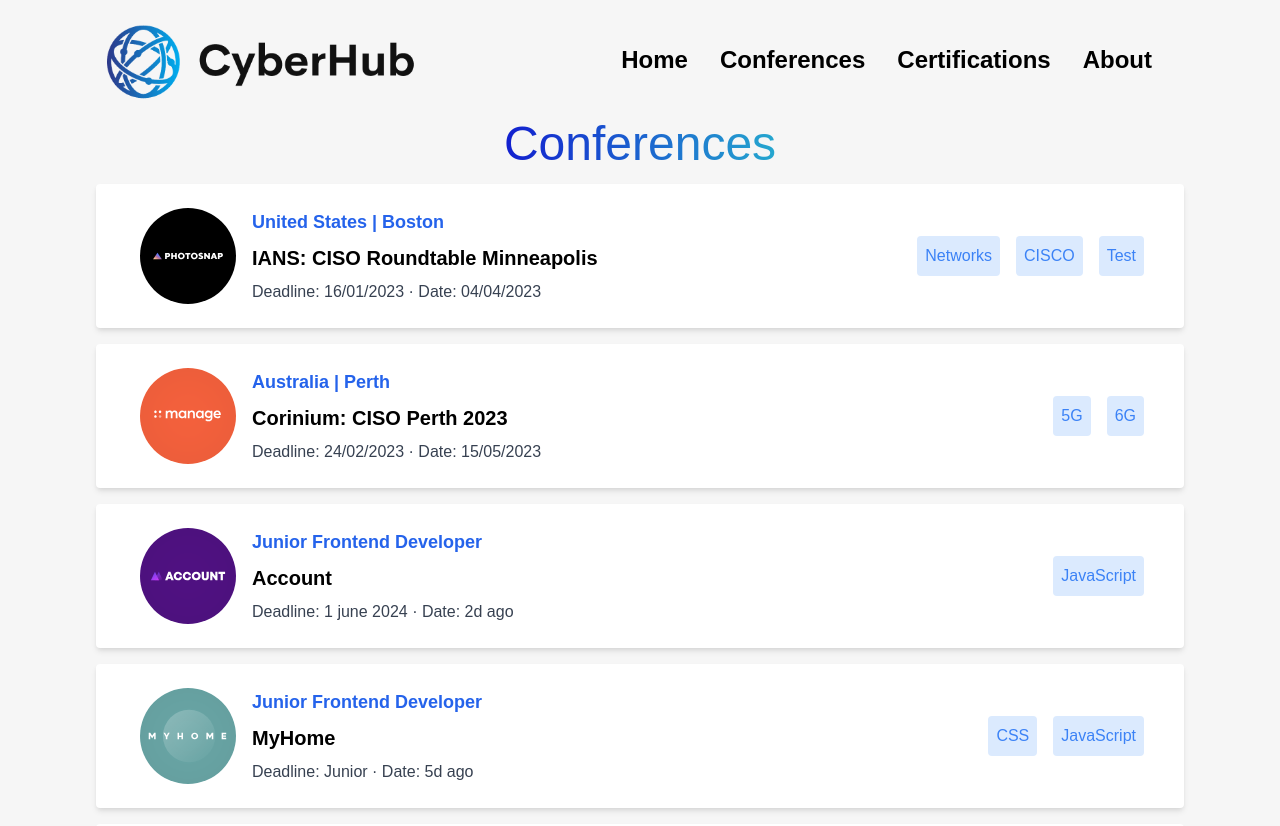
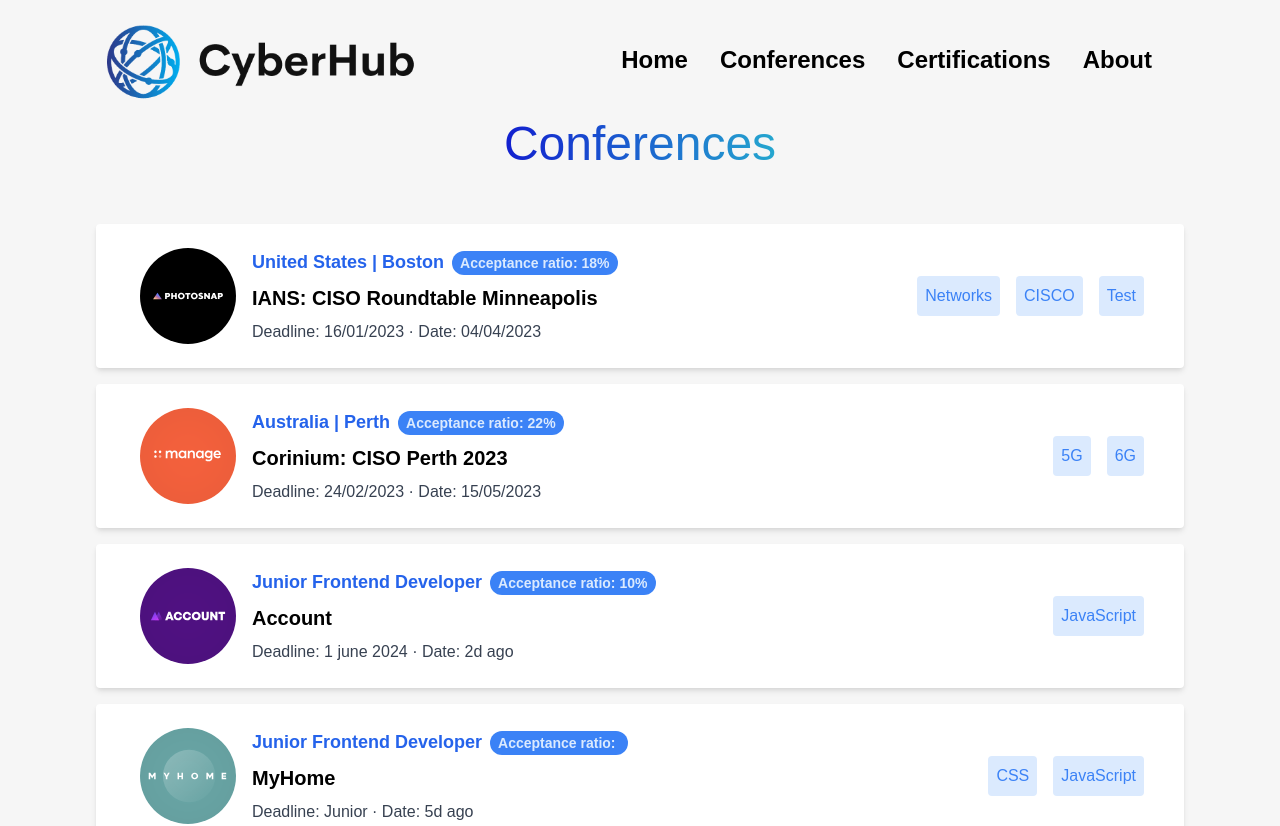
Before and after one commit to ThomasPrl/cyber-hub, a React (Create React App) app: page /conferences in a window 1280 px wide. Shown: the top 826 px of the page. Built offline with nearby package versions, Linux system fonts and the light colour scheme.

Commit message:
Add Acceptance-Ratio display

```diff
--- a/src/assets/data.json
+++ b/src/assets/data.json
@@ -3,8 +3,8 @@
     "id": 1,
     "title": "IANS: CISO Roundtable Minneapolis",
     "logo": "/images/photosnap.svg",
-    "new": true,
-    "featured": true,
+    "acceptance": "18%",
+    "featured": "A",
     "localisation": "United States | Boston",
     "description": "Special conference for CISCO system",
     "publish_deadline": "16/01/2023",
@@ -18,8 +18,8 @@
     "id": 2,
     "title": "Corinium: CISO Perth 2023",
     "logo": "/images/manage.svg",
-    "new": true,
-    "featured": true,
+    "acceptance": "22%",
+    "featured": "A",
     "localisation": "Australia | Perth",
     "description": "5G/6G",
     "publish_deadline": "24/02/2023",
@@ -33,7 +33,7 @@
     "id": 3,
     "title": "Account",
     "logo": "/images/account.svg",
-    "new": true,
+    "acceptance": "10%",
     "featured": false,
     "localisation": "Junior Frontend Developer",
     "description": "Frontend",
@@ -48,7 +48,7 @@
     "id": 4,
     "title": "MyHome",
     "logo": "/images/myhome.svg",
-    "new": false,
+    "acceptance": false,
     "featured": false,
     "localisation": "Junior Frontend Developer",
     "description": "Frontend",
@@ -63,7 +63,7 @@
     "id": 5,
     "title": "Loop Studios",
     "logo": "/images/loop-studios.svg",
-    "new": false,
+    "acceptance": false,
     "featured": false,
     "localisation": "Software Engineer",
     "description": "Fullstack",
@@ -78,7 +78,7 @@
     "id": 6,
     "title": "FaceIt",
     "logo": "/images/faceit.svg",
-    "new": false,
+    "acceptance": false,
     "featured": false,
     "localisation": "Junior Backend Developer",
     "description": "Backend",
@@ -93,7 +93,7 @@
     "id": 7,
     "title": "Shortly",
     "logo": "/images/shortly.svg",
-    "new": false,
+    "acceptance": false,
     "featured": false,
     "localisation": "Junior Developer",
     "description": "Frontend",
@@ -108,7 +108,7 @@
     "id": 8,
     "title": "Insure",
     "logo": "/images/insure.svg",
-    "new": false,
+    "acceptance": false,
     "featured": false,
     "localisation": "Junior Frontend Developer",
     "description": "Frontend",
@@ -123,7 +123,7 @@
     "id": 9,
     "title": "Eyecam Co.",
     "logo": "/images/eyecam-co.svg",
-    "new": false,
+    "acceptance": false,
     "featured": false,
     "localisation": "Full Stack Engineer",
     "description": "Fullstack",
@@ -138,7 +138,7 @@
     "id": 10,
     "title": "The Air Filter title",
     "logo": "/images/the-air-filter-company.svg",
-    "new": false,
+    "acceptance": false,
     "featured": false,
     "localisation": "Front-end Dev",
     "description": "Frontend",
--- a/src/components/Conferences.jsx
+++ b/src/components/Conferences.jsx
@@ -11,13 +11,16 @@
 
   useEffect(() => setConferences(data), []);
 
-  const filterFunc = ({themes}) => {
+  const filterFunc = ({themes, rank}) => {
     const tags = [];
     if(filters.length === 0){
        return true;
     }
-    if(tags){
+    if(themes){
       tags.push(...themes);
+    }
+    if(rank){
+      tags.push(...rank);
     }
     return filters.every((filter) => tags.includes(filter));
   }
@@ -40,16 +43,27 @@
 
   return (
     <div>
-       <h1 className="page-title">
+       <h1 className="page-title pb-10">
             <span className='text-gradient text-5xl'>Conferences</span>
         </h1>
+        <span className='flex'>
+          {/* <button
+          onClick={() => handleTagClick("A")}
+          className='mr-4'
+          >
+            Date↑
+          </button> */}
+        </span>
         {filters.length > 0  && (
           <div className='flex bg-white shadow-md my-16 p-6 rounded'>
+
             {filters.map((filter) => (
               <span
                 onClick={() => handleFilterClick(filter)}
                 className='cursor-pointer mr-4 text-blue-500 bg-blue-100 p-2 rounded lg:mb-0'>
                 ✕ {filter}
+                {/* Display of the filters, for the rank we check if the filter includes A or B */}
+                {/* ✕ {filter.includes("A") || filter.includes("B") ? `Rank: ${filter.split(':')}` : filter} */}
               </span>
             ))}
             <button
--- a/src/components/ConferencesBoard.jsx
+++ b/src/components/ConferencesBoard.jsx
@@ -12,10 +12,18 @@
     return(
         <div className='flex flex-col bg-white shadow-md my-16 p-6 rounded lg:flex-row lg:my-4'>
             <div>
-                <img className="-mt-10 ml-5 mb-4 w-20 h-20 lg:mt-0 lg:h-24 lg:w-24 lg:my-0" src={conference.logo} alt={conference.title} />
+                <img className="-mt-10 ml-5 mb-4 w-20 h-20 lg:mt-0 lg:h-24 lg:w-24 lg:my-0" src={conference.logo} alt={conference.title}/>
             </div>
             <div className='flex flex-col justify-between ml-4'>
-                <h3 className='font-bold text-lg text-blue-600'>{conference.localisation}</h3>
+                <h3 className='font-bold text-lg text-blue-600'>
+                    {conference.localisation}
+                    <span className='bg-blue-500 text-blue-100 text-sm m-2 py-1 px-2 rounded-full'>
+                        Acceptance ratio:
+                        <span className='ml-1'>
+                            {conference.acceptance}
+                        </span>
+                    </span>
+                </h3>
                 <h2 className='font-bold text-xl my-2'>{conference.title}</h2>
                 <p className='text-gray-700'>
                     Deadline: {conference.publish_deadline} · Date: {conference.date}
```
